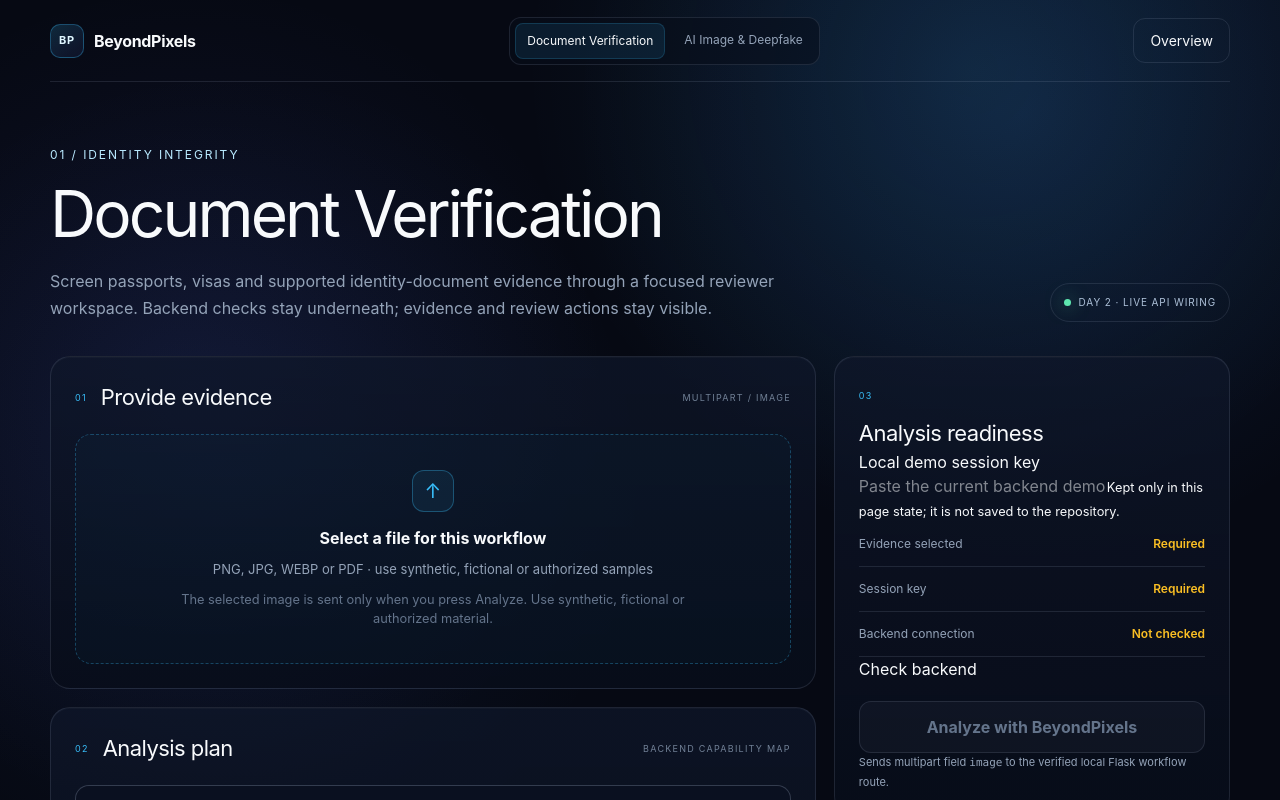
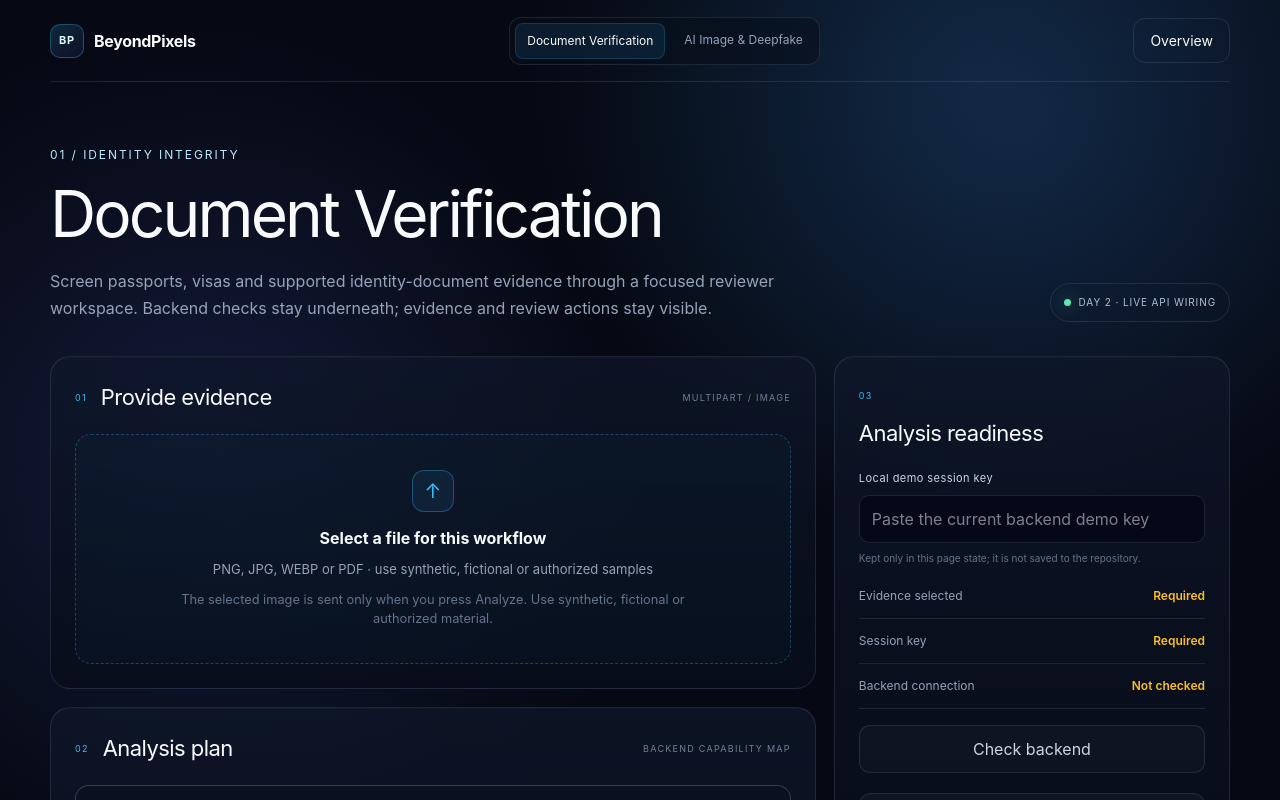
Before and after one commit to Lucifer-358-coder/BeyondPixels-SIH-2026, a Next.js app in the folder website/: page /document-verification in a window 1280 px wide. Shown: the top 800 px of the page. Built offline with nearby package versions, Linux system fonts and the light colour scheme.

Commit message:
website: style live backend controls and results

```diff
--- a/website/app/globals.css
+++ b/website/app/globals.css
@@ -408,3 +408,99 @@ a { color: inherit; text-decoration: none; }
   .selected-file button { grid-column:2; justify-self:start; padding:0; }
   .workspace-footer { flex-direction:column; }
 }
+
+
+/* Day 2 live backend wiring */
+.session-field {
+  display: grid;
+  gap: 8px;
+  margin: 20px 0 8px;
+}
+.session-field > span {
+  color: #cbd5e1;
+  font-size: 11px;
+  letter-spacing: .04em;
+}
+.session-field input {
+  width: 100%;
+  border: 1px solid var(--border);
+  border-radius: 10px;
+  background: rgba(2, 6, 23, .72);
+  color: var(--text);
+  padding: 11px 12px;
+  outline: none;
+}
+.session-field input:focus {
+  border-color: var(--border-bright);
+  box-shadow: 0 0 0 3px rgba(56, 189, 248, .06);
+}
+.session-field small {
+  color: #64748b;
+  font-size: 10px;
+  line-height: 1.5;
+}
+.secondary-action {
+  width: 100%;
+  margin-top: 16px;
+  padding: 11px 14px;
+  border: 1px solid var(--border);
+  border-radius: 11px;
+  background: rgba(148, 163, 184, .04);
+  color: #cbd5e1;
+  cursor: pointer;
+}
+.secondary-action:hover:not(:disabled) {
+  border-color: var(--border-bright);
+  background: rgba(56, 189, 248, .05);
+}
+.secondary-action:disabled { cursor: wait; opacity: .65; }
+.analyze-button.live:not(:disabled) {
+  cursor: pointer;
+  color: #03111b;
+  border-color: rgba(56,189,248,.42);
+  background: linear-gradient(135deg, rgba(56,189,248,.95), rgba(59,130,246,.88));
+}
+.analyze-button.live:not(:disabled):hover { transform: translateY(-1px); }
+.button-note code {
+  color: #cfefff;
+  font-family: ui-monospace, SFMono-Regular, Menlo, Consolas, monospace;
+}
+.result-panel { overflow: hidden; }
+.result-success { color: var(--success); }
+.result-error { color: var(--risk); }
+.result-message {
+  margin: 0;
+  padding: 14px;
+  border: 1px solid rgba(251, 113, 133, .18);
+  border-radius: 12px;
+  color: #fecdd3;
+  background: rgba(251, 113, 133, .05);
+  line-height: 1.6;
+}
+.result-grid {
+  display: grid;
+  gap: 12px;
+}
+.result-item {
+  border: 1px solid var(--border);
+  border-radius: 13px;
+  background: rgba(2, 6, 23, .45);
+  overflow: hidden;
+}
+.result-item > span {
+  display: block;
+  padding: 9px 12px;
+  border-bottom: 1px solid var(--border);
+  color: #9fb0c5;
+  font-size: 9px;
+  letter-spacing: .11em;
+  text-transform: uppercase;
+}
+.result-item pre {
+  margin: 0;
+  padding: 12px;
+  white-space: pre-wrap;
+  overflow-wrap: anywhere;
+  color: #d8e4f0;
+  font: 11px/1.6 ui-monospace, SFMono-Regular, Menlo, Consolas, monospace;
+}
```
